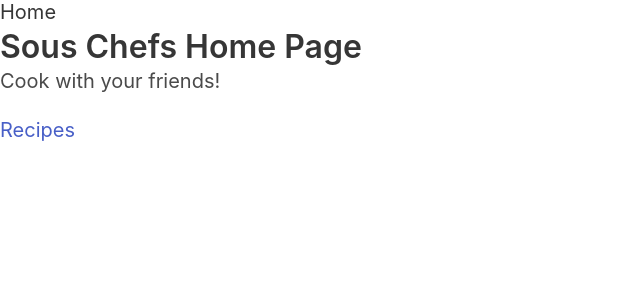
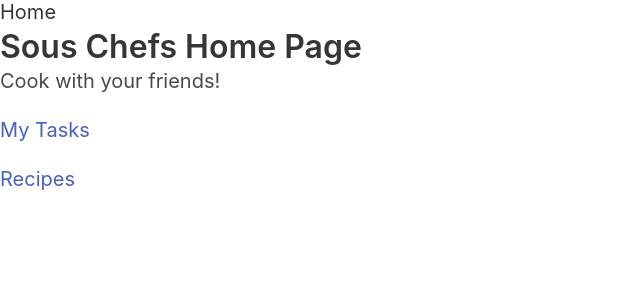
Before and after one commit to funkyrailroad/sous-chefs, a Django app: page /my_app/home in a window 1280 px wide. Shown: the top 300 px of the page, without its empty margins (0-640 px from the left). Run offline with Django 5.2, Linux system fonts and the light colour scheme; some libraries are stand-ins or nearby versions.

Commit message:
Start a page for viewing my tasks

```diff
--- a/my_app/templates/my_app/home.html
+++ b/my_app/templates/my_app/home.html
@@ -3,5 +3,6 @@
   <h1 class="title is-3">Sous Chefs Home Page</h1>
 
   <h2 class="subtitle is-5">Cook with your friends!</h2>
+  <h1 class="subtitle is-5"> <a href="{% url 'my_app:my-tasks-view' %}">My Tasks</a> </h1>
   <h1 class="subtitle is-5"> <a href="{% url 'my_app:recipes-view' %}">Recipes</a> </h1>
 {% endblock %}
--- a/my_app/urls.py
+++ b/my_app/urls.py
@@ -50,6 +50,7 @@ urlpatterns = [
     path("", views.index, name="index"),
     path("home", views.home, name="home"),
     path("recipes-view", views.recipes_view, name="recipes-view"),
+    path("my-tasks-view", views.my_tasks_view, name="my-tasks-view"),
 
     # restful api views
     path("api/recipes/", recipe_list, name="recipe-list"),
--- a/my_app/views.py
+++ b/my_app/views.py
@@ -17,6 +17,17 @@ def index(request):
 
 def home(request):
     return TemplateResponse(request, "my_app/home.html", {})
+
+
+def get_tasks_for_user(user_id):
+    tasks = m.UserTask.objects.filter(user=user_id)
+    return tasks
+
+
+def my_tasks_view(request):
+    my_tasks = get_tasks_for_user(request.user.id)
+    context = {"my_tasks": my_tasks}
+    return TemplateResponse(request, "my_app/my-tasks-view.html", context)
 
 
 def recipes_view(request):
```
Also changed, not shown: my_app/templates/my_app/my-tasks-view.html (added, +8 -0 lines).
